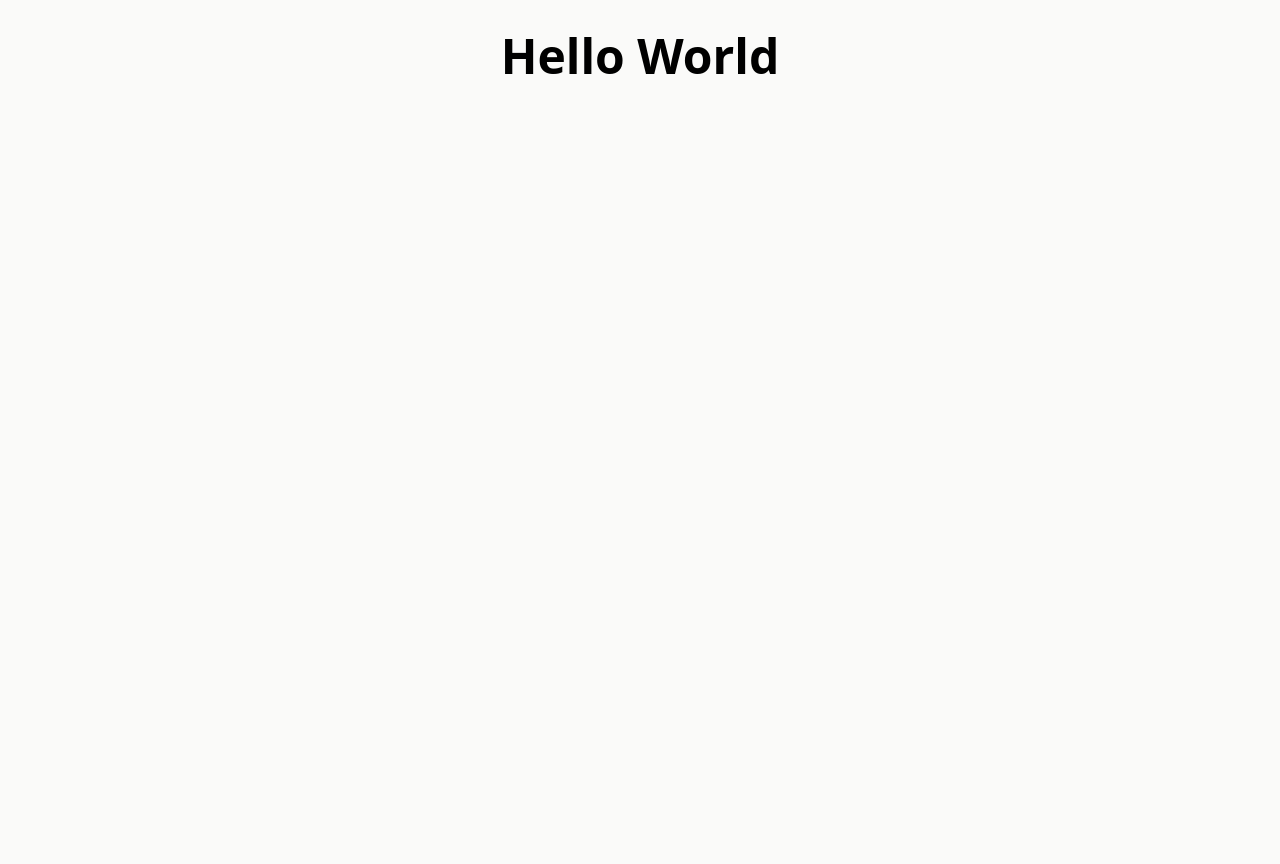
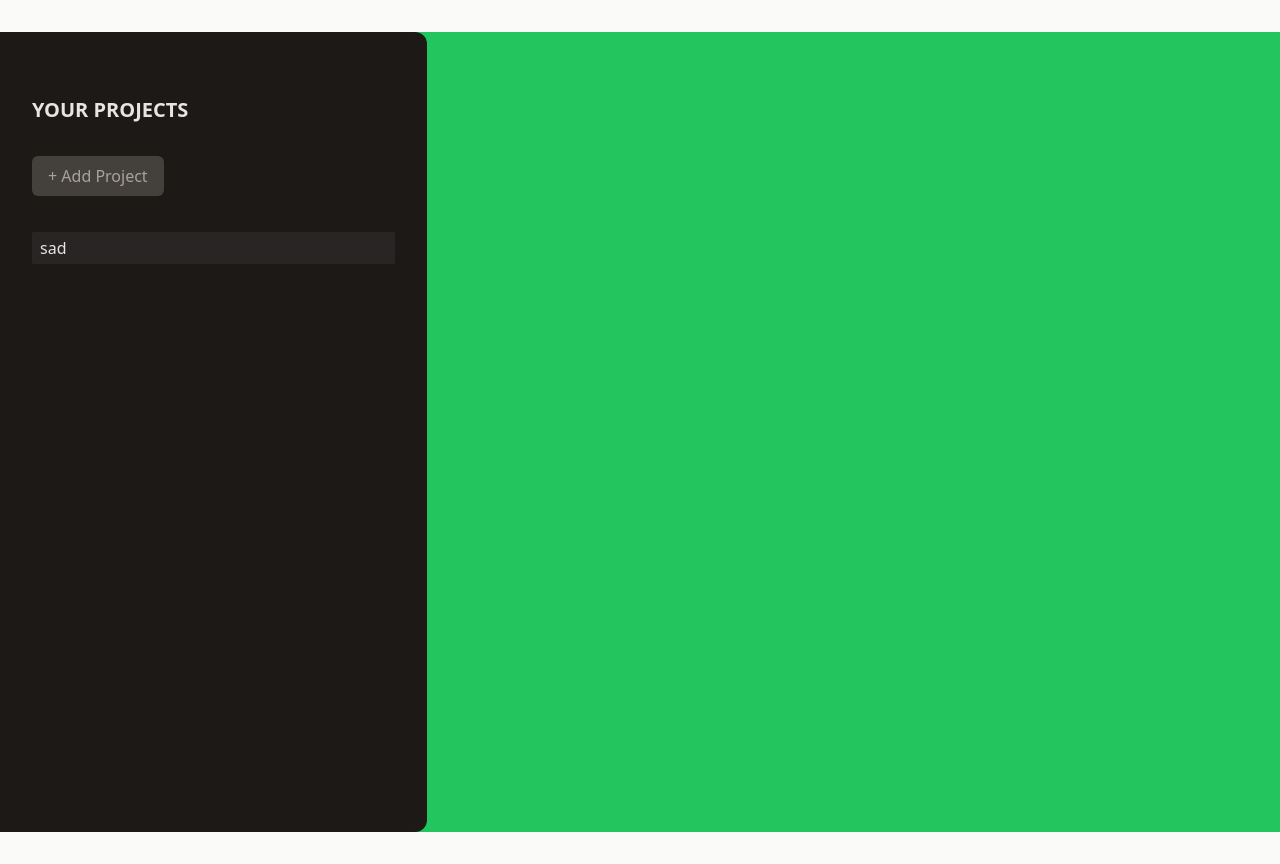
Before and after one commit to rhtjddls123/udemy-react-maximilian, a React (Vite) app in the folder refs-demo-project/: page / in a window 1280 px wide. Before the commit the page ends 800 px from the top, so only its background shows below. Built offline with nearby package versions, Linux system fonts and the light colour scheme.

Commit message:
style: 사이드바 스타일링

```diff
--- a/refs-demo-project/src/App.tsx
+++ b/refs-demo-project/src/App.tsx
@@ -1,10 +1,11 @@
 import "./App.css";
+import SideBar from "./components/SideBar";
 
 function App() {
   return (
-    <>
-      <h1 className="my-8 text-center text-5xl font-bold">Hello World</h1>
-    </>
+    <main className="w-full my-8 bg-green-500 h-screen flex gap-8">
+      <SideBar />
+    </main>
   );
 }
 
--- /dev/null
+++ b/refs-demo-project/src/components/SideBar.tsx
@@ -0,0 +1,21 @@
+const SideBar = () => {
+  return (
+    <aside className="bg-stone-900 w-1/3 py-16 px-8 flex flex-col rounded-r-xl">
+      <h2 className="text-stone-200 font-bold text-xl mb-8 uppercase">YOUR PROJECTS</h2>
+      <div>
+        <button className="bg-stone-700 py-2 px-4 rounded-md text-stone-400 hover:bg-stone-600 hover:text-stone-100">
+          + Add Project
+        </button>
+      </div>
+      <ul className="mt-8">
+        <li>
+          <button className="bg-stone-800 text-stone-200 w-full text-left my-1 px-2 py-1 rounded-sm">
+            sad
+          </button>
+        </li>
+      </ul>
+    </aside>
+  );
+};
+
+export default SideBar;
```
